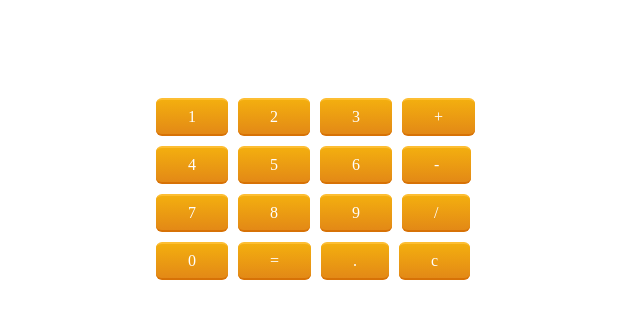
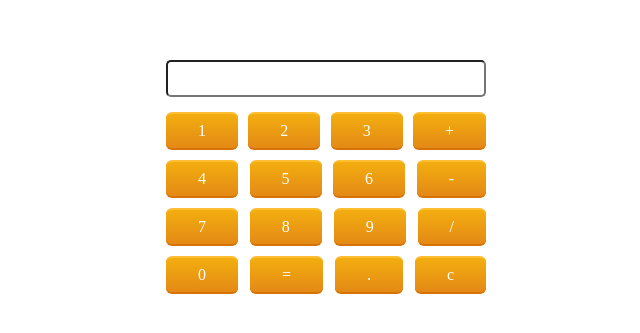
Before and after one commit to AlexeyKrop/calculator, a plain HTML site: page index.html in a window 1280 px wide. Shown: the part 229-562 px from the top of the page, without its empty margins (314-954 px from the left). Drawn offline with Linux system fonts and the light colour scheme.

Commit message:
add script

```diff
--- a/srcipt.js
+++ b/srcipt.js
@@ -25,3 +25,15 @@ numbs.forEach((item) => {
   element.innerHTML = item;
   calc.appendChild(element);
 });
+let buttons = document.querySelectorAll(".btn");
+const buttonClick = (event) => {
+  const target = event.target;
+  if (target.innerHTML === "c") {
+    input.value = "0";
+  } else if (target.innerHTML === "=") {
+    input.value = "=";
+  }
+};
+buttons.forEach((button) => {
+  button.addEventListener("click", buttonClick);
+});
--- a/style.css
+++ b/style.css
@@ -6,17 +6,22 @@
 }
 #calc {
   display: flex;
-  max-width: 350px;
+  max-width: 320px;
   width: 100%;
   flex-wrap: wrap;
+  align-items: center;
+  justify-content: space-between;
 }
 #input {
+  display: inline-block;
   width: 100%;
-  border: 0;
-  font-size: 16px;
+  border-radius: 5px;
+  font-size: 26px;
+  outline: none;
+  margin-bottom: 10px;
 }
 .btn {
-  margin: 5px;
+  margin: 5px 0;
   display: inline-block;
   color: white;
   text-decoration: none;
```
